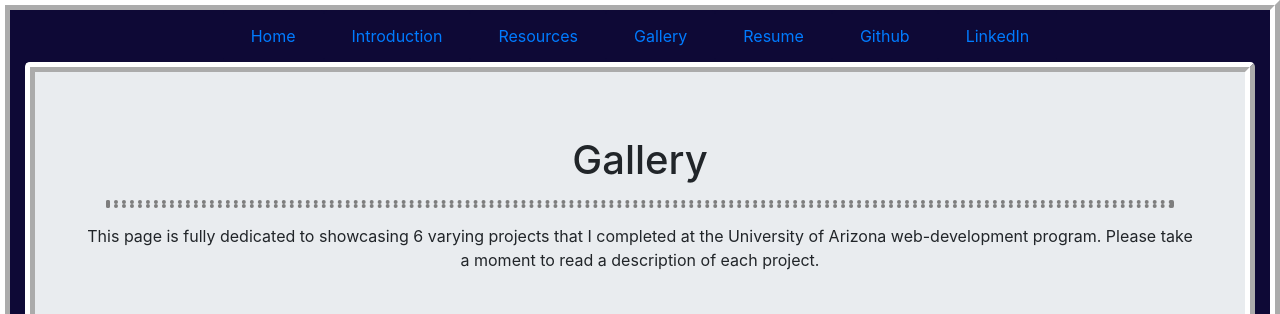
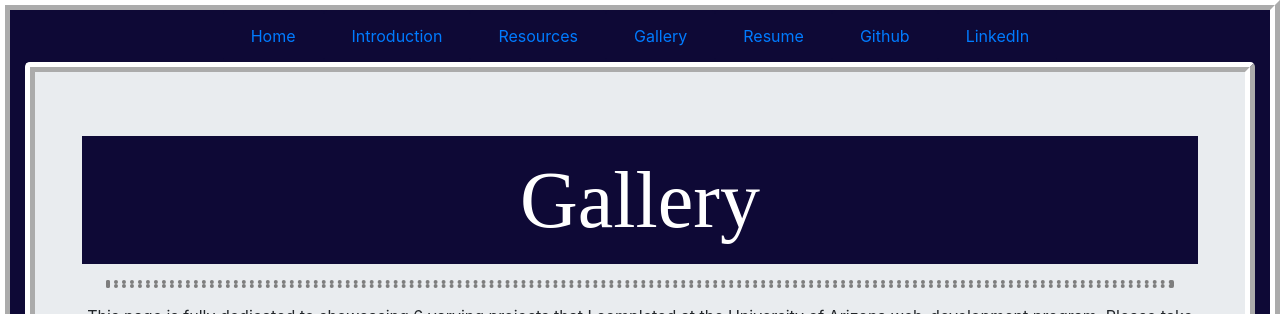
Before and after one commit to StevenSJones/my-react-portfolio, a React (Create React App) app: page /gallery in a window 1280 px wide. Shown: the top 314 px of the page. Built offline with nearby package versions, Linux system fonts and the light colour scheme.

Commit message:
I added the class color-welcome to the h tags holding each title for the three main pages other than home.

```diff
--- a/public/style.css
+++ b/public/style.css
@@ -56,6 +56,7 @@ hr {
   font-family: cursive, "Times New Roman", Times, serif;
   font-size: 5rem;
   color: #ffffff;
+  padding: 2vh;
 }
 
 /* change name */
--- a/src/pages/Gallery.js
+++ b/src/pages/Gallery.js
@@ -64,7 +64,7 @@ function Gallery(props) {
     <Container>
     <Jumbotron className="jumbo-border">
     <Container>
-      <h1>Gallery</h1>
+      <h1 className="color-welcome">Gallery</h1>
       <hr />
       <p>
         This page is fully dedicated to showcasing 6 varying projects that I completed at the University of Arizona web-development program. Please take a moment to read a description of each project.
--- a/src/pages/Introduction.js
+++ b/src/pages/Introduction.js
@@ -7,7 +7,7 @@ function Introduction() {
     <Container className="main-content">
       <Row>
         <Col className="text-left white-text">
-          <h2 className="text-center z-index">My name is Steven Jones</h2>
+          <h2 className="text-center z-index color-welcome">My name is Steven Jones</h2>
           <Image
             className="intro-image dub-border box-shadow-grey z-index jumbo-border"
             src="../assets/TheStevens.jpg"
--- a/src/pages/Resources.js
+++ b/src/pages/Resources.js
@@ -6,7 +6,7 @@ function Resources() {
     <Container>
       <Jumbotron className="jumbo-border">
         <Container>
-          <h1>Resources Utilized</h1>
+          <h1 className="color-welcome">Resources Utilized</h1>
           <hr />
           <p>
             While learning how to code fully remotely I was forced to utilize a
```
